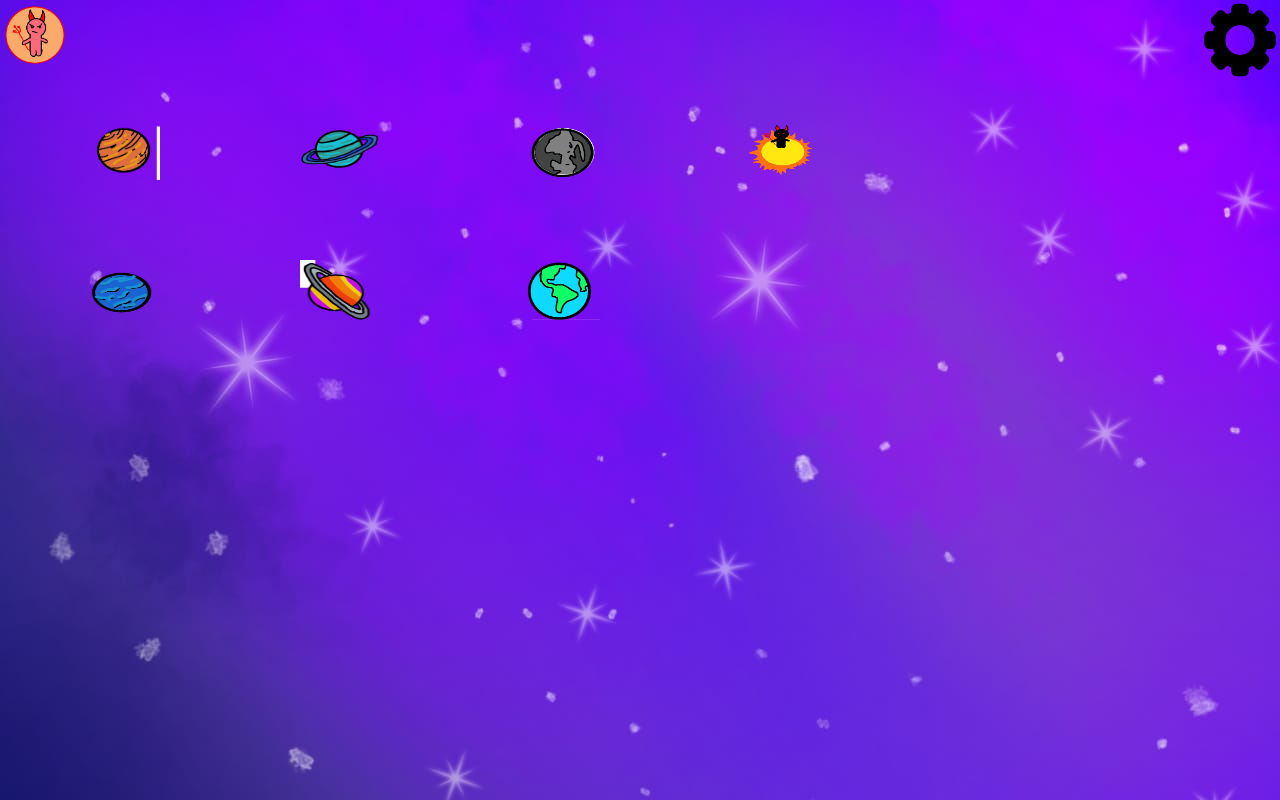
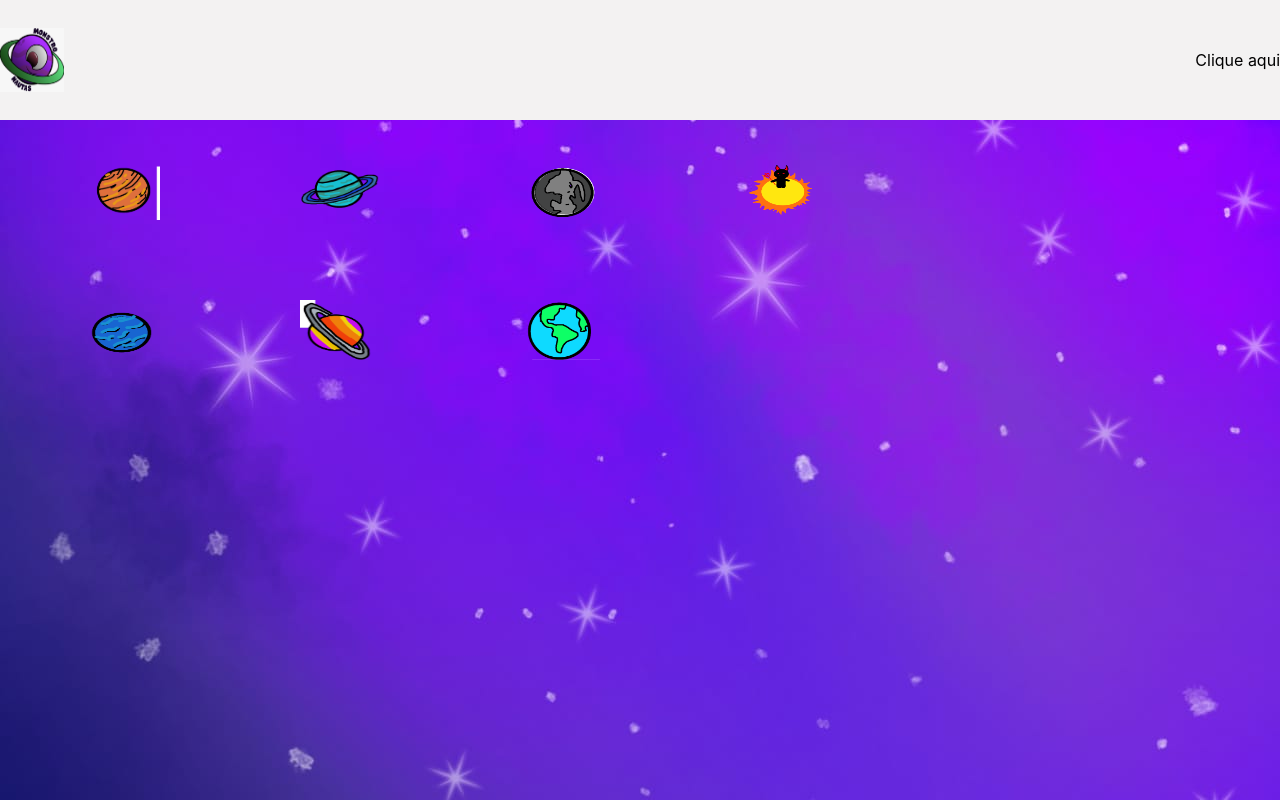
Before and after one commit to PauloHenriqueOliveiradeAlmeida/monstronautas, a Next.js app: page /dashboard in a window 1280 px wide. Built offline with nearby package versions, Linux system fonts and the light colour scheme.

Commit message:
Menu deslizante

```diff
--- a/pages/dashboard.jsx
+++ b/pages/dashboard.jsx
@@ -2,25 +2,39 @@ import react from 'react';
 import styles from "./dashboard.module.css";
 import Image from "next/image";
 import Link from 'next/link';
-import { config } from '@fortawesome/fontawesome-svg-core';
+import { useState } from 'react';
+function dashboard() {
+    let [position, setPosition] = useState(-300);
 
-function dashboard() {
+    function showMenu() {
+        setPosition(
+            position === 0 ? -50 : 0
+        );
+    }
     return (
         <div className={styles.body}>
 
-            <div className={styles.top}>
+            <header>
+                <nav className={styles.top}>
+                    <Image src="/logo.jpeg" layout="fixed" width="64px"
+                        height="64px" className={styles.logo} />
 
-                <Link href="">
-                    <Image src="/logo.png" layout="fixed" width="70px"
-                        height="70px" className={styles.logo} />
-                </Link>
+                    <div className='Configuracao'>
 
-                <Link href="">
-                    <Image src="/configuracao.png" layout="fixed"
-                        width="80px" height="80px" className={styles.config} />
-                </Link>
-
-            </div>
+                        <div className={styles.botao}>
+                            <label for="botao">Clique aqui</label>
+                            <input type="checkbox" className={styles.configuracao} id="botao" onChange={() => showMenu('list')} />
+                        </div>
+                    </div>
+                    <div style={{ right: `${position}vw` }} className={styles.list}>
+                        <ul className={styles.navList}>
+                            <li><a href="/">Meu Perfil</a></li>
+                            <li><a href="/">Login e senha</a></li>
+                            <li><a href="/">Adicionar amigo</a></li>
+                        </ul>
+                    </div>
+                </nav>
+            </header>
 
             <div className={styles.center}>
 
@@ -48,12 +62,10 @@ function dashboard() {
                     <Image src="/nove.png" layout="responsive" width="80px"
                         height="80px" className={styles.nove} />
                 </Link>
-
                 <Link href="">
                     <Image src="/dez.png" layout="responsive" width="80px"
                         height="80px" className={styles.dez} />
                 </Link>
-
                 <Link href="">
                     <Image src="/treze.png" layout="responsive" width="80px"
                         height="80px" className={styles.treze} />
@@ -65,5 +77,10 @@ function dashboard() {
 
 
     )
+
 }
+
+
+
+
 export default dashboard;
--- a/pages/dashboard.module.css
+++ b/pages/dashboard.module.css
@@ -3,11 +3,7 @@
     width: 100%;
     height: 100vh;
     max-height: 100%;
-}
-
-.top {
-    display: flex;
-    justify-content: space-between;
+    overflow: hidden;
 }
 
 .center {
@@ -20,4 +16,87 @@
     grid: repeat(2, 60px) / auto-flow 80px;
     grid-row-gap: 80px;
     grid-column-gap: 140px;
+    cursor: pointer;
 }
+
+.body {
+    margin: 0px;
+    padding: 0px;
+}
+
+.navList a {
+    color: #23232e;
+    text-decoration: none;
+}
+
+.top a:hover {
+    opacity: 0.7;
+}
+
+.logo {
+    font-size: 24px;
+    text-transform: uppercase;
+    letter-spacing: 4px;
+    cursor: pointer;
+    z-index: 2;
+}
+
+.top {
+    display: flex;
+    justify-content: space-between;
+    align-items: center;
+    font-family: -apple-system, BlinkMacSystemFont, 'Segoe UI',
+        Roboto, Oxygen, Ubuntu, Cantarell,
+        'Open Sans', 'Helvetica Neue', sans-serif;
+    background: rgb(243, 242, 242);
+    height: 15vh;
+}
+
+.navList {
+    list-style: none;
+    display: flex;
+    z-index: 0;
+    width: 250px;
+    height: 100%;
+    background: rgb(243, 242, 242);
+    color: #23232e;
+    flex-direction: column;
+    align-items: center;
+    justify-content: space-around;
+    z-index: 1;
+    transition: transform 0.3s ease-in;
+}
+
+.navList li {
+    margin-left: 0;
+    color: #23232e;
+}
+
+.menu {
+    cursor: pointer;
+
+}
+
+.menu div {
+    width: 32px;
+    height: 2px;
+    background: #f7f7f7;
+    margin: 8px;
+}
+
+.configuracao {
+    display: none;
+}
+
+.list {
+    bottom: 0px;
+    position: fixed;
+    transition: all .5s linear;
+    height: 100%;
+    z-index: 2;
+}
+
+.botao label {
+    position: relative;
+    z-index: 3;
+}
--- a/pages/login.module.css
+++ b/pages/login.module.css
@@ -7,6 +7,7 @@
     flex-direction: column;
     background-image: var(--blue-gradient);
 }
+
 /* Propriedades do Fieldset com classe .form */
 .form {
     border: none;
@@ -38,9 +39,11 @@
     width: 100%;
     font-size: 1.3rem;
 }
+
 .formInput::placeholder {
     text-align: center;
 }
+
 .formInput[type="button"] {
     background-color: var(--blue2);
     color: var(--fg-white);
@@ -50,12 +53,14 @@
     transition: all .3s ease-in-out;
     cursor: pointer;
 }
+
 .formInput[type="button"]:hover {
     color: var(--blue2);
     background-image: none;
     background-color: var(--fg-white);
     box-shadow: 0px 0px 25px var(--fg-white);
 }
+
 .criarConta {
     text-align: center;
     color: var(--fg-white);
@@ -65,6 +70,7 @@
     padding: 10px 70px;
     border-radius: 32px;
 }
+
 .criarConta:hover {
     background-color: #ffffff80;
     font-weight: bold;
--- a/pages/welcome.jsx
+++ b/pages/welcome.jsx
@@ -10,7 +10,7 @@ function Welcome() {
             </Link>
             <main className={styles.main}>
                 <figure className={styles.mascoteField}>
-                    <Image src="/main-mascote.svg" layout="responsive" width="30px" height={20} className={styles.mascote} alt="Mascote Voador"/>
+                    <Image src="/main-mascote.svg" layout="responsive" width="30px" height={20} className={styles.mascote} alt="Mascote Voador" />
                 </figure>
                 <div className={styles.mainText}>
                     <p className={styles.text}>Vamos viajar pelo espaço e...</p>
@@ -22,7 +22,7 @@ function Welcome() {
                         ],
                         autoStart: true, //controla se ja vai comecar a escrever
                         loop: true // controla se vai ficar sempre executando
-                    }} className={styles.typewriter}/>
+                    }} className={styles.typewriter} />
                     <Link href="/new_account" className={styles.button}>
                         <a className={styles.button}>Começar</a>
                     </Link>
```
Also changed, not shown: pages/script.js (added, +10 -0 lines), public/logo.jpeg (added), public/logo.png (deleted).
